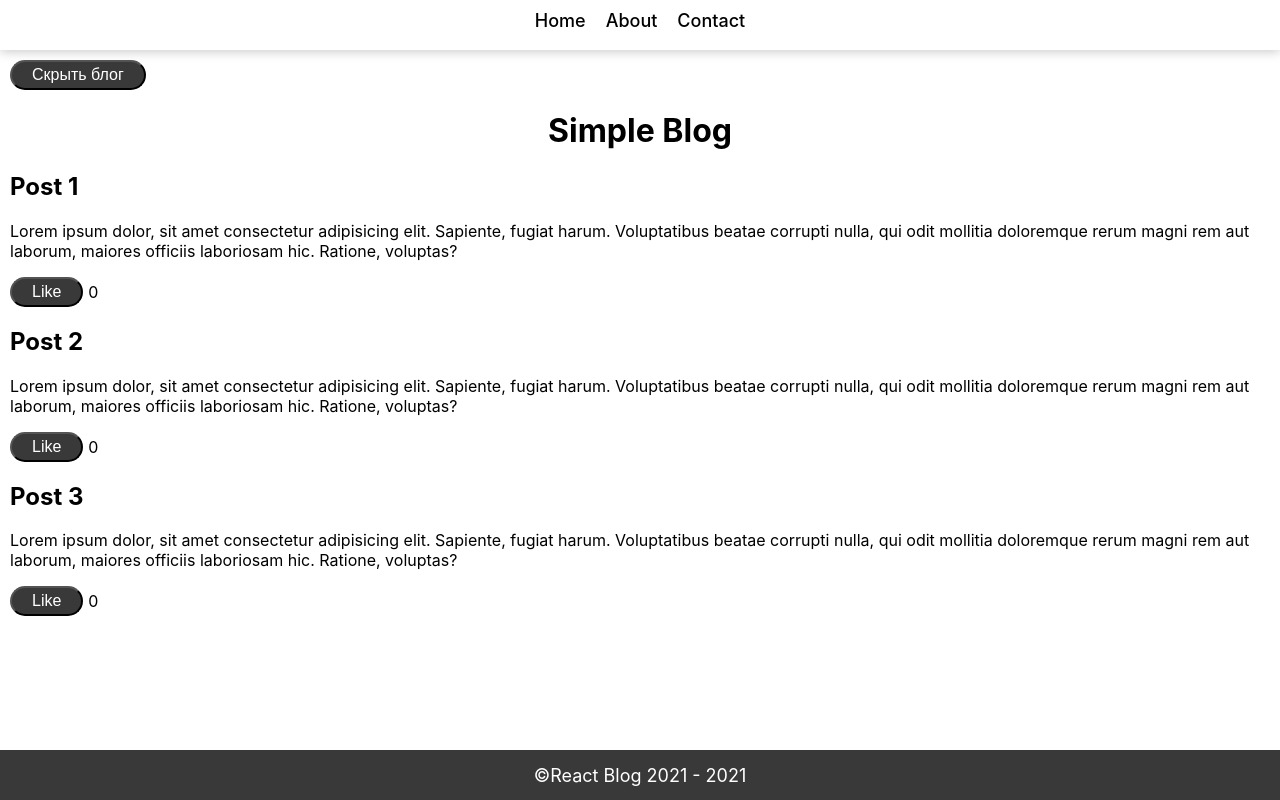
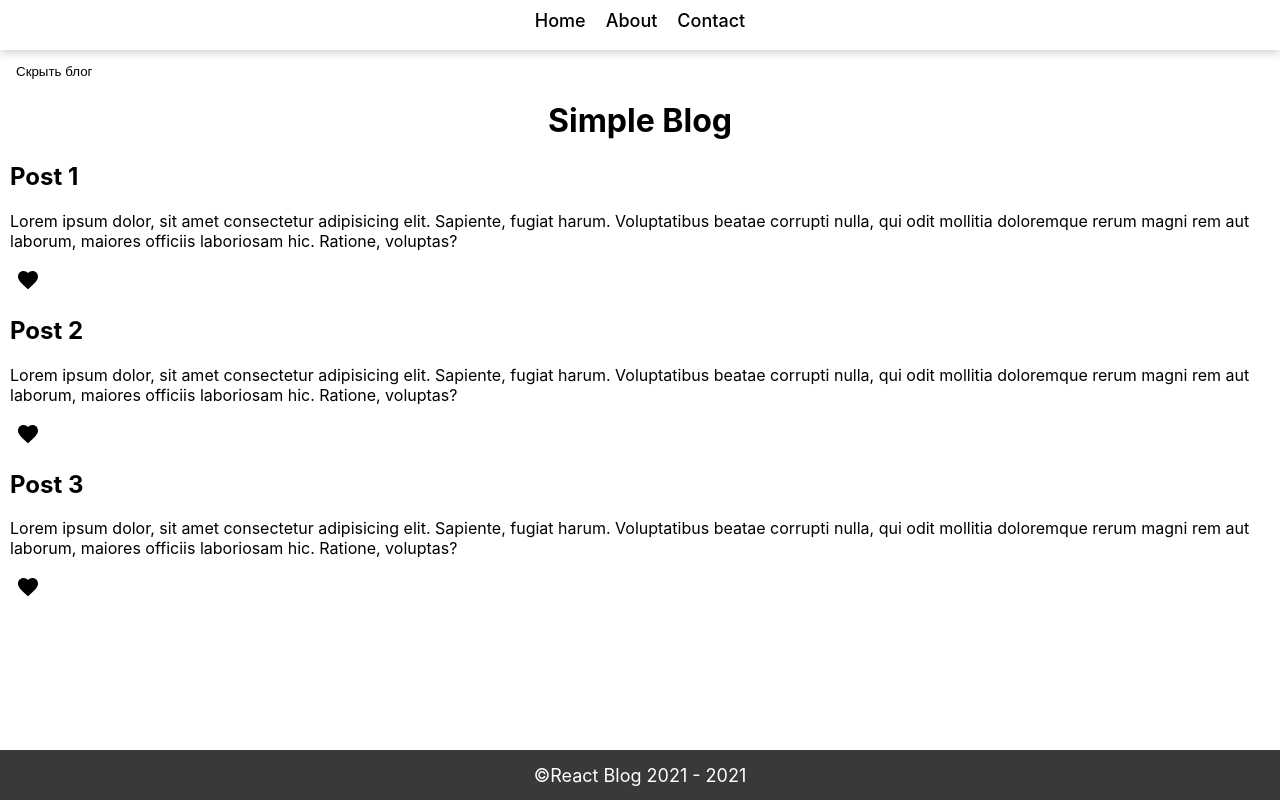
Before and after one commit to Sey-Uki/React-Blog, a React (Create React App) app: page / in a window 1280 px wide. Built offline with nearby package versions, Linux system fonts and the light colour scheme.

Commit message:
Material-UI

```diff
--- a/package.json
+++ b/package.json
@@ -3,6 +3,8 @@
   "version": "0.1.0",
   "private": true,
   "dependencies": {
+    "@material-ui/core": "^4.11.3",
+    "@material-ui/icons": "^4.11.2",
     "@testing-library/jest-dom": "^5.11.10",
     "@testing-library/react": "^11.2.6",
     "@testing-library/user-event": "^12.8.3",
--- a/src/App.css
+++ b/src/App.css
@@ -1,11 +1,11 @@
-button {
+/* button {
     outline: unset;
     padding: 4px 20px;
     font-size: 16px;
     background-color: #393939;
     color: white;
+    cursor: pointer;
     border-radius: 9999px;
-    cursor: pointer;
     transition-property: background-color, color;
     transition-duration: 200ms;
     transition-timing-function: ease-out;
@@ -13,4 +13,11 @@ button {
 
   button:hover {
     background-color: #656161;
+  } */
+
+  button{
+    cursor: pointer;
+    background-color: unset;
+    outline: unset;
+    border: none;
   }
--- a/src/components/BlogContent/BlogContent.css
+++ b/src/components/BlogContent/BlogContent.css
@@ -6,3 +6,7 @@ main {
   h1 {
     text-align: center;
   }
+
+.post img{
+  width: 20px;
+}
--- a/src/components/BlogContent/BlogContent.js
+++ b/src/components/BlogContent/BlogContent.js
@@ -11,7 +11,7 @@ export class BlogContent extends Component {
 
   likePost = pos => {
     const temp = this.state.blogArr;
-    temp[pos].likeCount++;
+    temp[pos].liked = !temp[pos].liked;
 
     this.setState({
       blogArr: temp,
@@ -34,7 +34,7 @@ export class BlogContent extends Component {
           key={item.id}
           title={item.title}
           description={item.description}
-          likeCount={item.likeCount}
+          liked={item.liked}
           likePost={() => this.likePost(pos)}
         />
       );
--- a/src/components/BlogContent/components/BlogCard.js
+++ b/src/components/BlogContent/components/BlogCard.js
@@ -1,21 +1,19 @@
-import { Component } from "react";
 import "./BlogCard.css";
+import FavoriteIcon from "@material-ui/icons/Favorite";
 
-export const BlogCard = ({
-  title,
-  description,
-  likeCount,
-  likePost
-}) => {
+export const BlogCard = ({ title, description, liked, likePost }) => {
+  const heartFill = liked ? "crimson" : "black";
+
   return (
     <div className="post">
       <h2>{title}</h2>
       <p>{description}</p>
       <div className="likeBlock">
         <div>
-            <button className="likeBtn" onClick={likePost}>Like</button>
+          <button className="likeBtn" onClick={likePost}>
+            <FavoriteIcon style={{fill: heartFill}}/>
+          </button>
         </div>
-          <div className="likeCount">{likeCount}</div>
       </div>
     </div>
   );
--- a/src/shared/projectData.js
+++ b/src/shared/projectData.js
@@ -4,20 +4,20 @@ export const posts = [
     title: "Post 1",
     description:
       "Lorem ipsum dolor, sit amet consectetur adipisicing elit. Sapiente, fugiat harum. Voluptatibus beatae corrupti nulla, qui odit mollitia doloremque rerum magni rem aut laborum, maiores officiis laboriosam hic. Ratione, voluptas?",
-    likeCount: 0,
+    liked: false,
   },
   {
     id: 2,
     title: "Post 2",
     description:
       "Lorem ipsum dolor, sit amet consectetur adipisicing elit. Sapiente, fugiat harum. Voluptatibus beatae corrupti nulla, qui odit mollitia doloremque rerum magni rem aut laborum, maiores officiis laboriosam hic. Ratione, voluptas?",
-    likeCount: 0,
+    liked: false,
   },
   {
     id: 3,
     title: "Post 3",
     description:
       "Lorem ipsum dolor, sit amet consectetur adipisicing elit. Sapiente, fugiat harum. Voluptatibus beatae corrupti nulla, qui odit mollitia doloremque rerum magni rem aut laborum, maiores officiis laboriosam hic. Ratione, voluptas?",
-    likeCount: 0,
+    liked: false,
   },
 ];
```
Also changed, not shown: 1 other file (tests, documents, lock files or other folders). Lines whose indentation alone changed are shown as unchanged.
